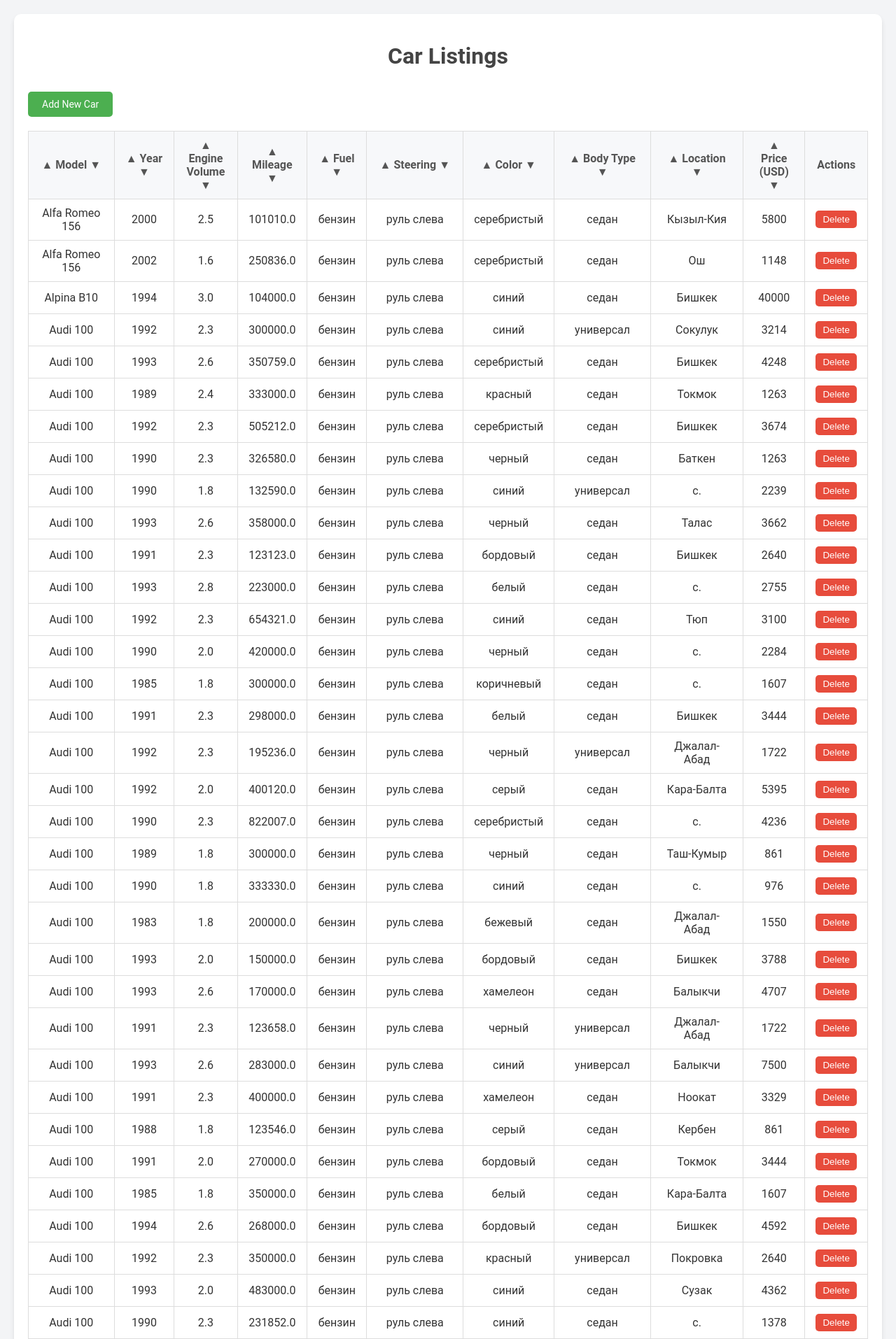
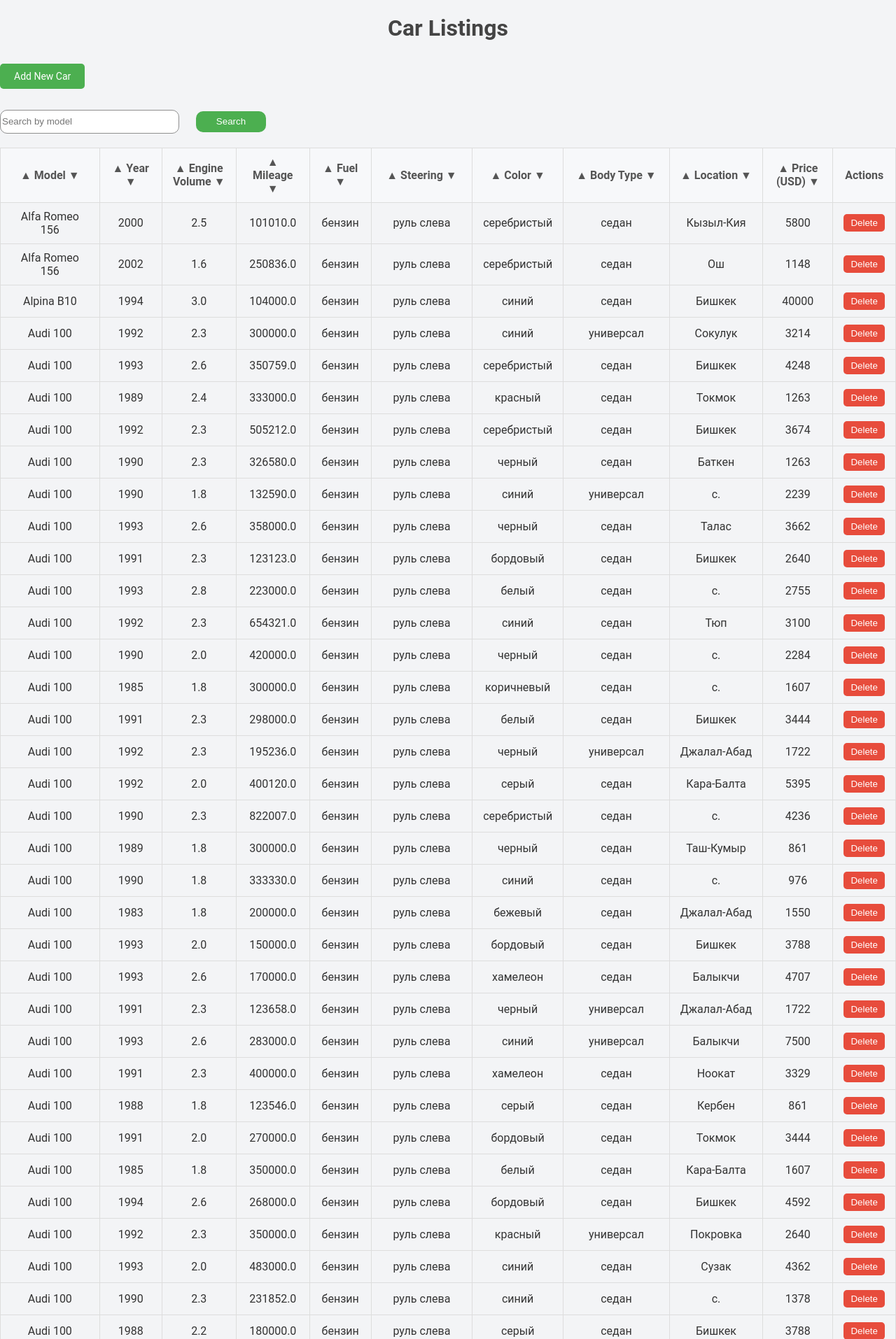
Before and after one commit to Ogurchick-fim/ml-project_, a Flask app: page / in a window 1280 px wide. Shown: the top 1914 px of the page at 70% size. Run offline with Flask 3, Linux system fonts and the light colour scheme; data comes from the database, SQL or seed files in the repository; both versions use the stored data as it was after the commit.

Commit message:
add_search_method

```diff
--- a/app.py
+++ b/app.py
@@ -3,21 +3,33 @@
 
 app = Flask(__name__)
 
-# Route to display cars with sorting
+# Route to display cars with sorting and search functionality
 @app.route('/')
 def index():
     sort_by = request.args.get('sort_by', 'car_model')  # Default sort by car_model
     order = request.args.get('order', 'asc')
     reverse_order = 'desc' if order == 'asc' else 'asc'
+    search_query = request.args.get('search', '')  # Search query for car model
 
     conn = sqlite3.connect('cars.db')
     c = conn.cursor()
-    query = f"SELECT * FROM cars ORDER BY {sort_by} {order}"
-    c.execute(query)
+
+    # Modify query based on search input
+    if search_query:
+        query = f"""
+        SELECT * FROM cars
+        WHERE car_model LIKE ?
+        ORDER BY {sort_by} {order}
+        """
+        c.execute(query, (f"%{search_query}%",))
+    else:
+        query = f"SELECT * FROM cars ORDER BY {sort_by} {order}"
+        c.execute(query)
+
     cars = c.fetchall()
     conn.close()
 
-    return render_template('index.html', cars=cars, sort_by=sort_by, order=order, reverse_order=reverse_order)
+    return render_template('index.html', cars=cars, sort_by=sort_by, order=order, reverse_order=reverse_order, search_query=search_query)
 
 # Route to add a new car
 @app.route('/add', methods=['GET', 'POST'])
--- a/static/css/styles.css
+++ b/static/css/styles.css
@@ -6,9 +6,33 @@
     padding: 0;
 }
 
+.search_btn{
+    height: 30px;
+    margin-left: 20px;
+    width: 100px;
+    border: none;
+    color: white;
+    background-color: #4CAF50;
+    border-radius: 10px;
+
+}
+.input_search{
+    height: 30px;
+    margin-top: 30px;
+    width: 250px;
+    height: 30px;
+    border: solid 1px #8f8f8f;
+    border-radius: 10px;
+    transition: 0.2s;
+}
+input:hover{
+    transition: 0.2s;
+    border: solid 1px #003cff;
+}
+b
 .container {
     max-width: 1200px;
-    margin: 20px auto;
+    margin: 0 auto;
     background: #fff;
     padding: 20px;
     border-radius: 10px;
--- a/templates/index.html
+++ b/templates/index.html
@@ -10,6 +10,11 @@
     <div class="container">
         <h1>Car Listings</h1>
         <a class="btn" href="/add">Add New Car</a>
+        <form method="get" action="/">
+            <input class="input_search" type="text" name="search" placeholder="Search by model" value="{{ search_query }}">
+            <button class= "search_btn" type="submit">Search</button>
+        </form>
+
         <table>
             <thead>
                 <tr>
```
Also changed, not shown: list.db, 3 other files.
